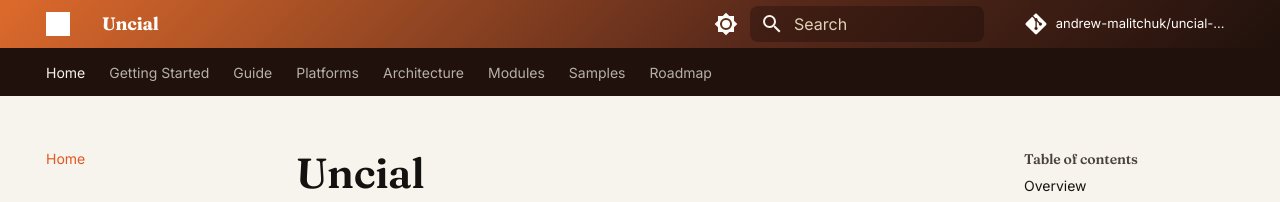
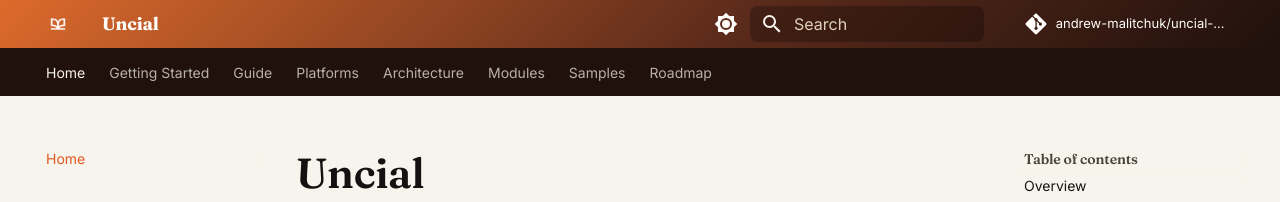
Before and after one commit to andrew-malitchuk/uncial-kmp, an MkDocs documentation site: the page built from docs/index.md, in a window 1280 px wide. Shown: the top 202 px of the page. Built offline with MkDocs 1.6.1 and Material for MkDocs 9.7.7, drawn with Linux system fonts in a browser that asks for light colours; comment, search, counter and statistics services are not loaded.

Commit message:
fix: make the site logo transparent so the header can invert it

```diff
--- a/mkdocs.yml
+++ b/mkdocs.yml
@@ -9,10 +9,13 @@ docs_dir: docs
 
 theme:
   name: material
-  # The same mark the README carries. It is black, and the header is dark in both schemes,
-  # so docs/stylesheets/uncial.css inverts it to white -- see `.md-logo img`.
+  # The same mark the README carries, but with an alpha channel: the header is dark in both
+  # schemes, so docs/stylesheets/uncial.css paints the mark white with
+  # `brightness(0) invert(1)` -- see `.md-logo img`. That filter needs transparency; fed an
+  # opaque PNG it turns the whole square white. The favicon below is the opaque copy on
+  # purpose, so it stays visible on a dark tab bar.
   logo: img/img_logo.png
-  favicon: img/img_logo.png
+  favicon: img/favicon.png
   palette:
     # One palette for the SDK, not two: these schemes are the sample app's tokens
     # (docs/stylesheets/uncial.css), so the docs and the app look like one product.
```
Also changed, not shown: docs/img/favicon.png (added), docs/img/img_logo.png, 1 other file.
